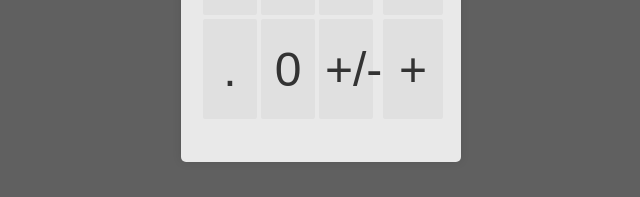
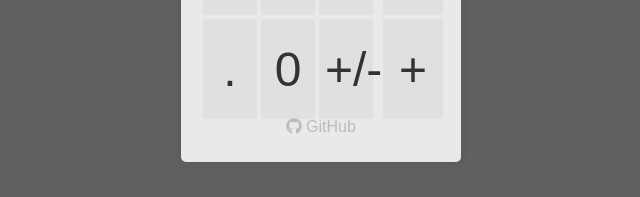
Before and after one commit to Kevin-Duignan/calculator, a plain HTML site: page index.html in a window 1280 px wide. Shown: the part 616-813 px from the top of the page, 319-959 px from the left. Drawn offline with Linux system fonts and the light colour scheme.

Commit message:
Add footer github link

```diff
--- a/index.html
+++ b/index.html
@@ -4,6 +4,7 @@
 <head>
     <title>Calculator</title>
     <link rel="stylesheet" type="text/css" href="style.css">
+    <script src="https://kit.fontawesome.com/4551b31d75.js" crossorigin="anonymous"></script>
 </head>
 
 <body>
@@ -39,7 +40,11 @@
             </div>
         </div>
     </div>
+    <footer>
+        <a href="https://github.com/Kevin-Duignan/calculator"><i class="fab fa-github"></i> GitHub</a>
+    </footer>
     <script src="script.js"></script>
+
 </body>
 
 </html>
--- a/style.css
+++ b/style.css
@@ -2,6 +2,7 @@
 	--primary-color: #606060;
 	--button-color: #e0e0e0;
 	--active-color: #bbbbbb;
+	--bg-color: #e9e9e9;
 }
 
 * {
@@ -14,12 +15,13 @@ body {
 	background-color: var(--primary-color);
 	font-family: Arial, sans-serif;
 	height: 100vh;
+	overflow: hidden;
 }
 
 .calculator {
 	width: min(30vh, 800px);
 	min-height: 700px;
-	background-color: #e9e9e9;
+	background-color: var(--bg-color);
 	border-radius: 5px;
 	padding: 20px;
 	box-shadow: 0px 0px 10px rgba(0, 0, 0, 0.1);
@@ -139,3 +141,19 @@ body {
 button:active {
 	background-color: var(--active-color);
 }
+
+footer {
+	position: fixed;
+	bottom: 0;
+	padding: 3rem;
+}
+
+footer a {
+	color: var(--active-color);
+	text-decoration: underline 0.1em rgba(0, 0, 0, 0);
+	transition: text-decoration-color 300ms;
+}
+
+footer a:hover {
+	text-decoration-color: var(--active-color);
+}
```
